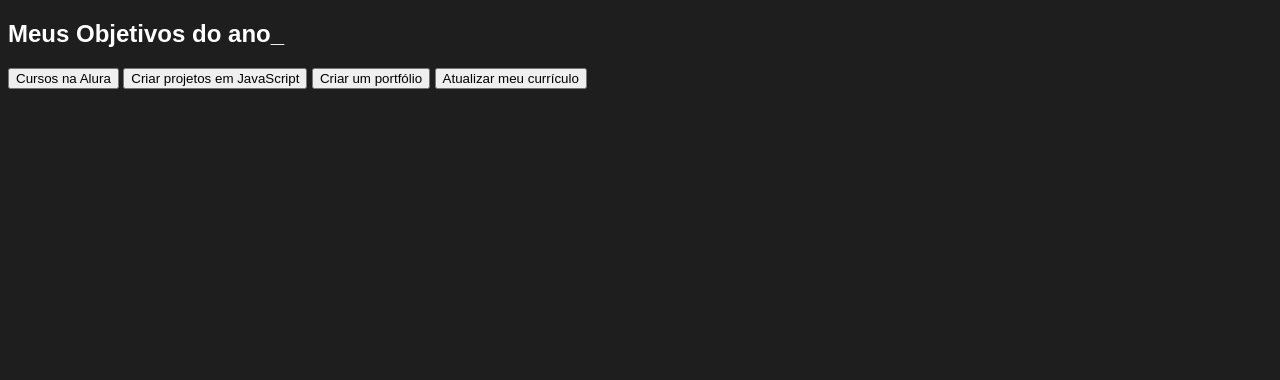
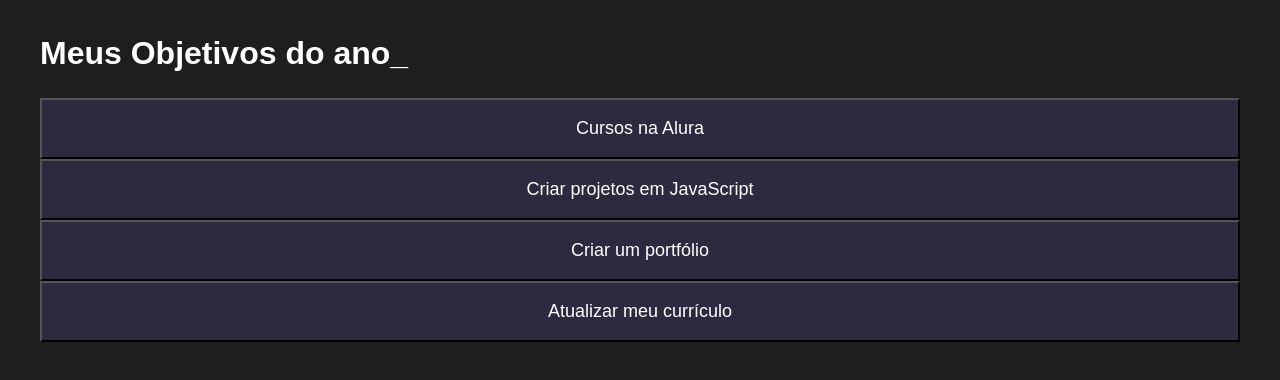
Before and after one commit to iasmincastroo/iasmin3D, a plain HTML site: page jsprojeto/index.html in a window 1280 px wide. Drawn offline with Linux system fonts and the light colour scheme.

Commit message:
Add files via upload

```diff
--- a/jsprojeto/style.css
+++ b/jsprojeto/style.css
@@ -1,3 +1,4 @@
+
  @import url('https://fonts.googleapis.com/css2?family-Chakra+Petch:w ght@400:700&display=swap');
  :root {
     --cor-de-fundo: #1E1E1E;
@@ -12,3 +13,44 @@
     color: var(--branco);
     font-family: 'Chakra Petch', sans-serif;
  }
+ .conteudo-principal {
+   display: flex;
+   flex-direction: column;
+   justify-content: center;
+   align-items: center;
+   max-width: 1200px;
+   width: 100%;
+   margin: 0 auto;
+ }
+ .titulo-principal {
+   text-align: left;
+   width: 100%;
+   font-size: 32px;
+ }
+ .titulo-principal span {
+   color: var(--verde);
+ }
+ .botao{
+   font-family: "Crakra Petch", sans-serif;
+   background-color: var(--botao-inativo);
+   color: var(--branco);
+   display: flex;
+   justify-content: center;
+   padding: 1em;
+   font-size: 18px;
+   align-items: center;
+   width: 100%;
+ }
+
+ @media screen and (min-width: 768px) {
+   .botoes {
+       display: flex;
+   }
+ }
+ .botao:first-child {
+   border-radius: 40px 40px 0 0;
+ }
+
+ .botao:last-child {
+ border-radius: 0 40px 0 0;
+}
```
